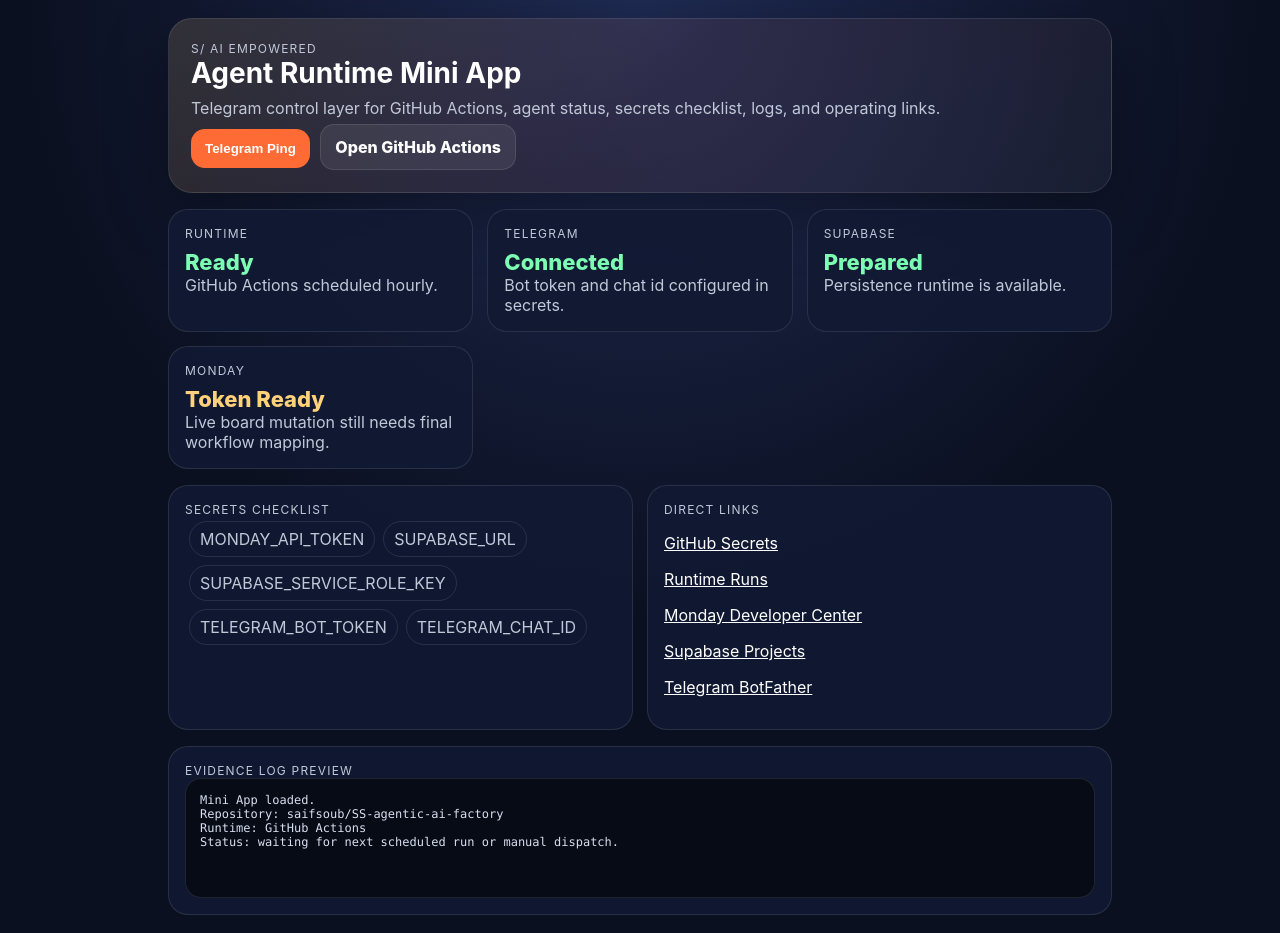
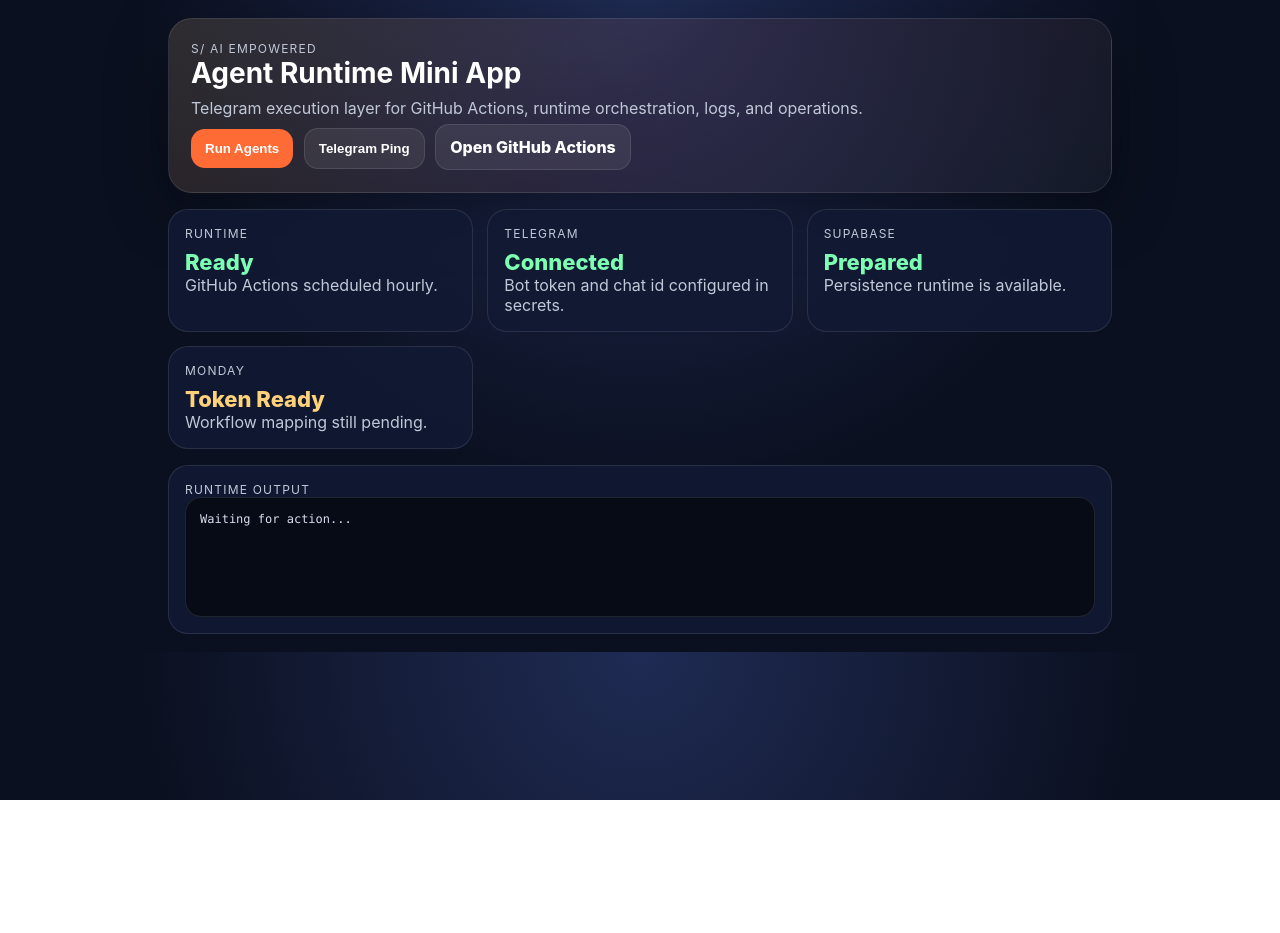
Before and after one commit to saifsoub/SS-agentic-ai-factory, a website: page telegram-mini-app/index.html in a window 1280 px wide. After the commit the page ends 800 px from the top, so only its background shows below. Drawn offline with Linux system fonts and the light colour scheme.

Commit message:
Upgrade mini app with runtime execution button

```diff
--- a/telegram-mini-app/index.html
+++ b/telegram-mini-app/index.html
@@ -13,42 +13,38 @@
   <section class="hero">
     <div class="label">S/ AI Empowered</div>
     <h1>Agent Runtime Mini App</h1>
-    <p class="sub">Telegram control layer for GitHub Actions, agent status, secrets checklist, logs, and operating links.</p>
-    <button onclick="tgAlert('Runtime control loaded')">Telegram Ping</button>
+    <p class="sub">Telegram execution layer for GitHub Actions, runtime orchestration, logs, and operations.</p>
+    <button onclick="runAgents()">Run Agents</button>
+    <button class="ghost" onclick="tgAlert('Telegram runtime connected')">Telegram Ping</button>
     <a class="btn ghost" href="https://github.com/saifsoub/SS-agentic-ai-factory/actions" target="_blank">Open GitHub Actions</a>
   </section>
   <section class="grid">
     <div class="card"><div class="label">Runtime</div><div class="value ok">Ready</div><p class="sub">GitHub Actions scheduled hourly.</p></div>
     <div class="card"><div class="label">Telegram</div><div class="value ok">Connected</div><p class="sub">Bot token and chat id configured in secrets.</p></div>
     <div class="card"><div class="label">Supabase</div><div class="value ok">Prepared</div><p class="sub">Persistence runtime is available.</p></div>
-    <div class="card"><div class="label">Monday</div><div class="value warn">Token Ready</div><p class="sub">Live board mutation still needs final workflow mapping.</p></div>
-  </section>
-  <section class="grid">
-    <div class="card">
-      <div class="label">Secrets Checklist</div>
-      <span class="pill">MONDAY_API_TOKEN</span><span class="pill">SUPABASE_URL</span><span class="pill">SUPABASE_SERVICE_ROLE_KEY</span><span class="pill">TELEGRAM_BOT_TOKEN</span><span class="pill">TELEGRAM_CHAT_ID</span>
-    </div>
-    <div class="card links">
-      <div class="label">Direct Links</div>
-      <p><a href="https://github.com/saifsoub/SS-agentic-ai-factory/settings/secrets/actions" target="_blank">GitHub Secrets</a></p>
-      <p><a href="https://github.com/saifsoub/SS-agentic-ai-factory/actions" target="_blank">Runtime Runs</a></p>
-      <p><a href="https://developer.monday.com/apps" target="_blank">Monday Developer Center</a></p>
-      <p><a href="https://supabase.com/dashboard/projects" target="_blank">Supabase Projects</a></p>
-      <p><a href="https://t.me/BotFather" target="_blank">Telegram BotFather</a></p>
-    </div>
+    <div class="card"><div class="label">Monday</div><div class="value warn">Token Ready</div><p class="sub">Workflow mapping still pending.</p></div>
   </section>
   <section class="card" style="margin-top:16px">
-    <div class="label">Evidence Log Preview</div>
-    <div class="log" id="log">Mini App loaded.
-Repository: saifsoub/SS-agentic-ai-factory
-Runtime: GitHub Actions
-Status: waiting for next scheduled run or manual dispatch.</div>
+    <div class="label">Runtime Output</div>
+    <div class="log" id="log">Waiting for action...</div>
   </section>
 </div>
 <script>
 const tg = window.Telegram && window.Telegram.WebApp ? window.Telegram.WebApp : null;
 if (tg) { tg.ready(); tg.expand(); document.body.style.backgroundColor = tg.themeParams.bg_color || ''; }
 function tgAlert(message){ if(tg){ tg.showAlert(message); } else { alert(message); } }
+async function runAgents(){
+  const log=document.getElementById('log');
+  log.textContent='Dispatching GitHub Actions runtime...';
+  try{
+    const response=await fetch('/api/run-agents',{method:'POST'});
+    const data=await response.json();
+    log.textContent=JSON.stringify(data,null,2);
+    if(data.ok){tgAlert('Agents runtime dispatched');}
+  }catch(error){
+    log.textContent=String(error);
+  }
+}
 </script>
 </body>
 </html>
```
